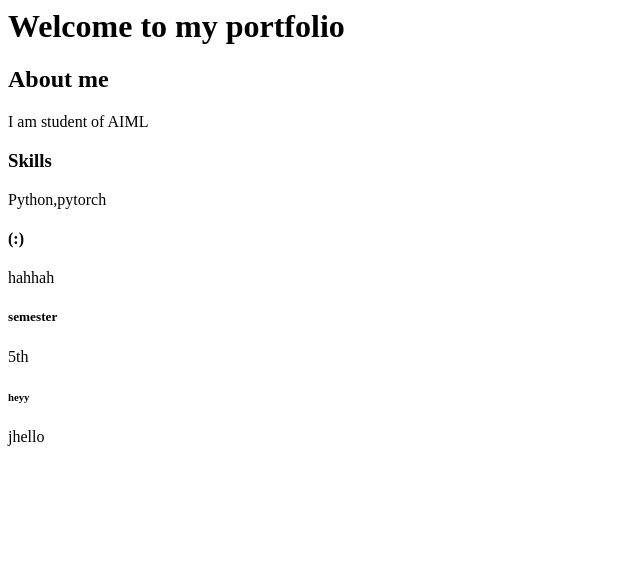
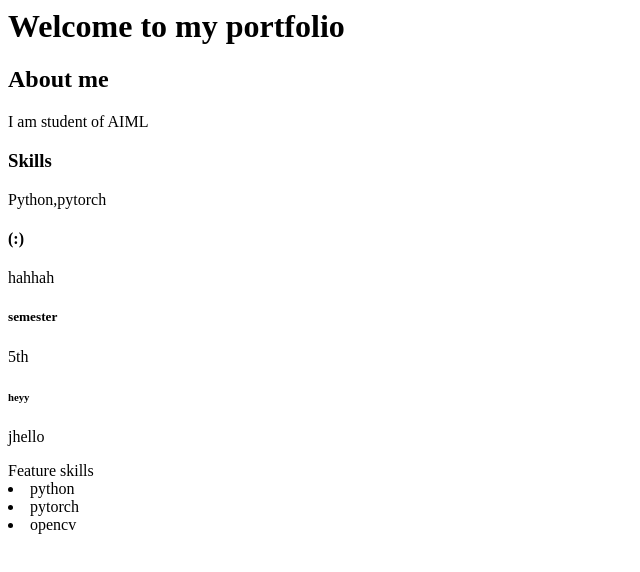
Before and after one commit to Tushar2332/portfolio-webpage, a plain HTML site: page index.html in a window 1280 px wide. Shown: the whole page, without its empty margins (0-640 px from the left). Drawn offline with Linux system fonts and the light colour scheme.

Commit message:
Added tech skills feature

```diff
--- a/index.html
+++ b/index.html
@@ -11,5 +11,12 @@
     <p> 5th </p>
     <h6>heyy</h6>
     <p>jhello</p>
+    <h7>Feature skills</h7>
+    <u1>
+        <li>python</li>
+        <li>pytorch</li>
+        <li>opencv</li>
+    </u1>
+
 </body>
 </html>
```
